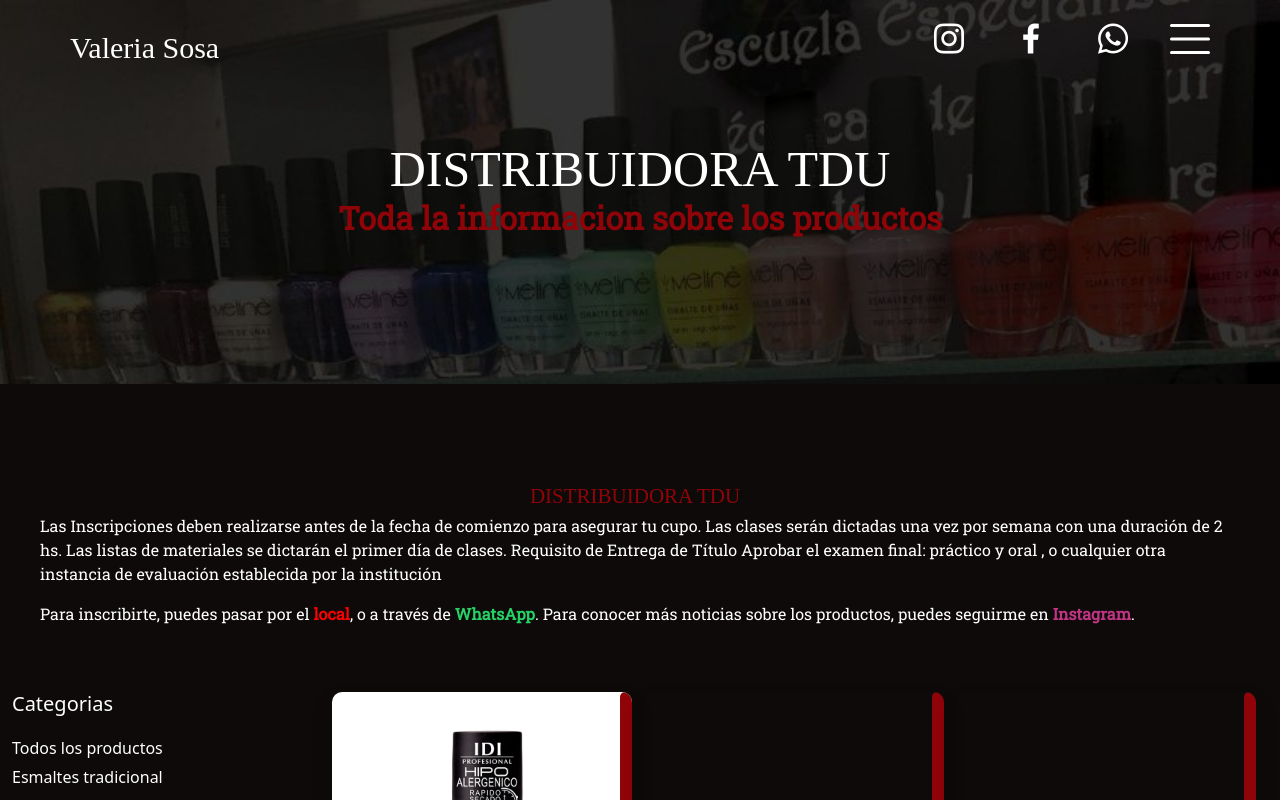
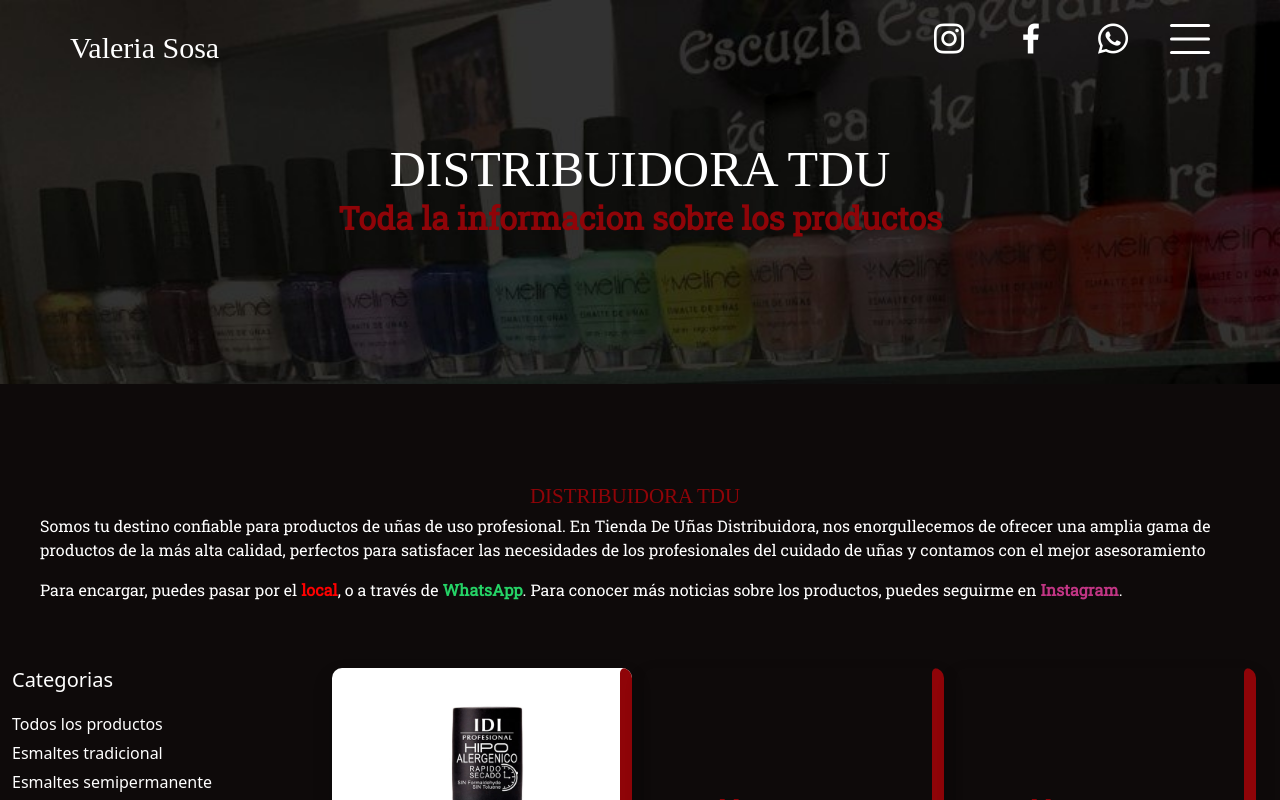
Before and after one commit to MatiasColazo1/tdu-page, an Angular app in the folder Cliente/: page /insumos in a window 1280 px wide. Shown: the top 800 px of the page. Built offline with nearby package versions, Linux system fonts and the light colour scheme; a web font is replaced by a local one.

Commit message:
descripcion tdu

```diff
--- a/Cliente/src/app/components/productos/productos.component.css
+++ b/Cliente/src/app/components/productos/productos.component.css
@@ -216,6 +216,12 @@
     margin: 0;
     font-size: 30px;
   }
+
+  .cartas{
+    display: flex;
+    justify-content: center;
+    text-align: center;
+  }
 }
 
 
--- a/Cliente/src/app/components/productos/productos.component.html
+++ b/Cliente/src/app/components/productos/productos.component.html
@@ -9,15 +9,13 @@
 <div class="texto">
   <h6>Distribuidora TDU</h6>
         <p>
-          Las Inscripciones deben realizarse antes de la fecha de comienzo para asegurar tu cupo.
-          Las clases serán dictadas una vez por semana con una duración de 2 hs. Las listas de materiales se dictarán el
-          primer día de clases.
-          Requisito de Entrega de Título
-          Aprobar el examen final: práctico y oral , o cualquier otra instancia de evaluación establecida por la
-          institución
+          Somos tu destino confiable para productos de uñas de uso profesional. En Tienda De Uñas Distribuidora,
+          nos enorgullecemos de ofrecer una amplia gama de productos de la más alta calidad,
+          perfectos para satisfacer las necesidades de los profesionales del cuidado de uñas y contamos
+          con el mejor asesoramiento
         </p>
         <p>
-          Para inscribirte, puedes pasar por el <a
+          Para encargar, puedes pasar por el <a
             href="https://www.google.com/maps/place/Tienda+de+U%C3%B1as+%7C+Sal%C3%B3n%2F+Escuela+y+Rock%26roll/@-32.9596515,-60.6502414,21z/data=!4m15!1m8!3m7!1s0x95b7ab0cdd5e702b:0xbe70d691f639ff72!2sEspa%C3%B1a+2022,+S2000+Rosario,+Santa+Fe!3b1!8m2!3d-32.9595713!4d-60.650295!16s%2Fg%2F11k5bmycld!3m5!1s0x95b7ab13aba71c91:0xddf20553214be84!8m2!3d-32.95956!4d-60.6503982!16s%2Fg%2F11c6vb3kqx?entry=ttu"
             class="local-link" target="_blank"><b>local</b></a>,
           o a través de <a href="https://wa.me/3412525386" class="whatsapp-link" target="_blank"><b>WhatsApp</b></a>.
```
